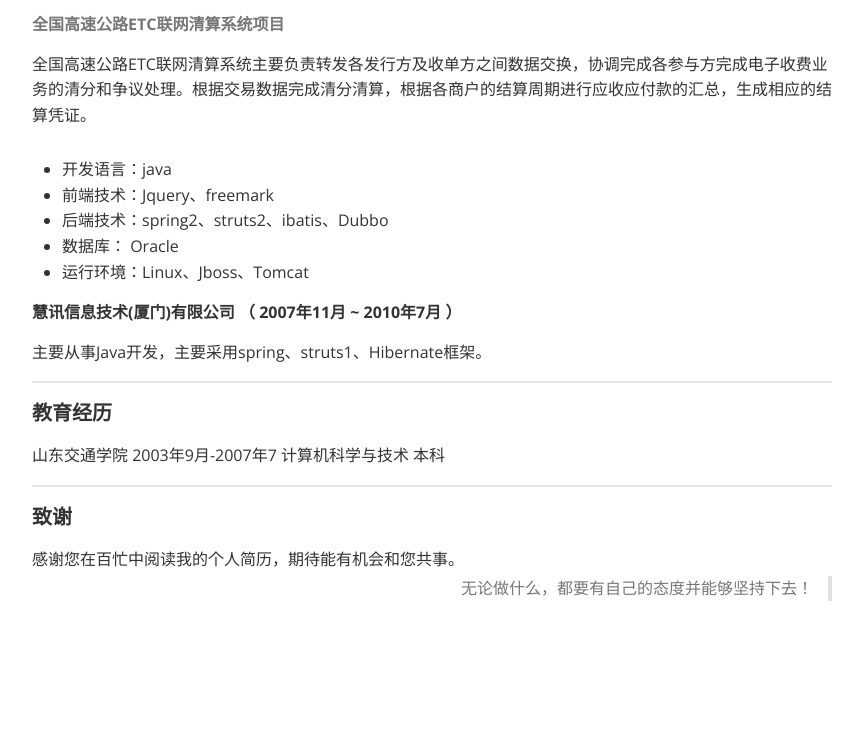
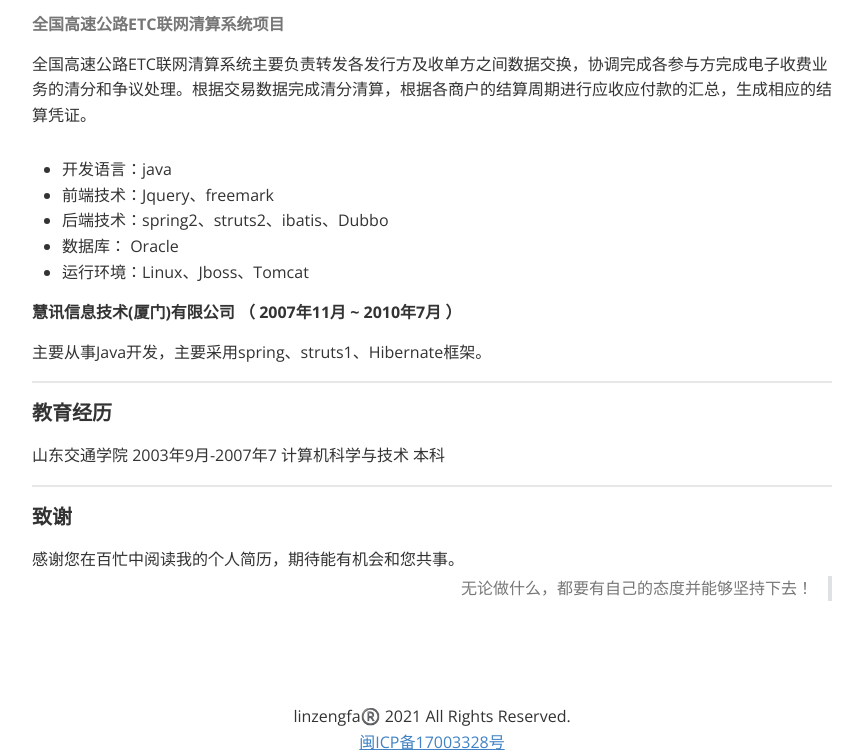
Before and after one commit to linzengfa/linzengfa.github.io, a plain HTML site: page index.html in a window 1280 px wide. Shown: the part 3467-4223 px from the top of the page, without its empty margins (208-1071 px from the left). Before the commit the page ends 4171 px from the top, so only its background shows below. Drawn offline with nearby package versions, Linux system fonts and the light colour scheme.

Commit message:
Update index.html
补充域名备案号

```diff
--- a/index.html
+++ b/index.html
@@ -1409,6 +1409,10 @@
                     <p><span>无论做什么，都要有自己的态度并能够坚持下去！</span></p>
                 </blockquote>
         </div>
+
+		<div style="text-align: center;">linzengfa®️ 2021 All Rights Reserved. </div>
+		<div style="text-align: center;"><a href="https://beian.miit.gov.cn/">闽ICP备17003328号</a></div>
+
     </body>
 
 </html>
```
